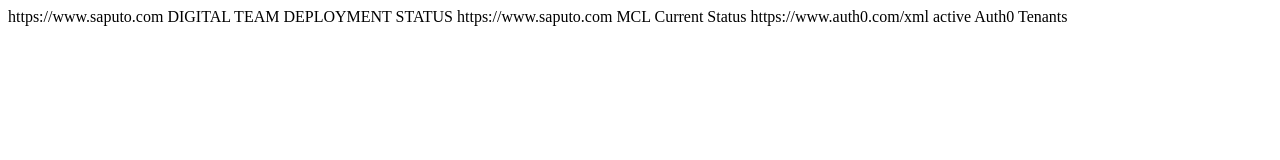
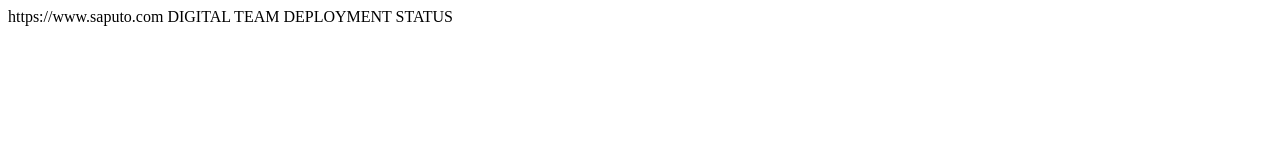
Before and after one commit to pchevallier/digital-rss, a plain HTML site: page index.html in a window 1280 px wide. Drawn offline with Linux system fonts and the light colour scheme.

Commit message:
removed items

```diff
--- a/index.html
+++ b/index.html
@@ -5,16 +5,6 @@
   <title>DIGITAL TEAM</title>
   <link>https://www.saputo.com</link>
   <description>DIGITAL TEAM DEPLOYMENT STATUS</description>
-  <item>
-    <title>MILK COLLECTION LOGISTICS</title>
-    <link>https://www.saputo.com</link>
-    <description>MCL Current Status</description>
-  </item>
-  <item>
-    <title>AUTH0 Active Tenants</title>
-    <link>https://www.auth0.com/xml</link>
-    <description>active Auth0 Tenants</description>
-  </item>
 </channel>
 
 </rss>
```
